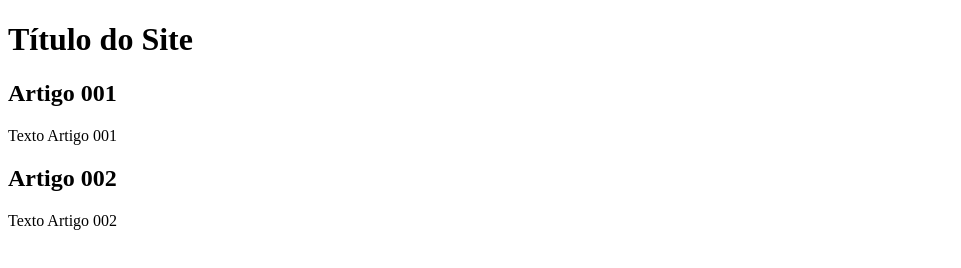
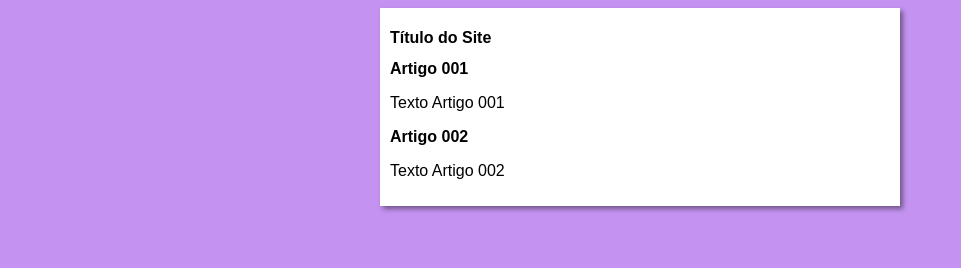
Before and after one commit to Bibia22/projeto-site, a plain HTML site: page index.html in a window 1280 px wide. Shown: the whole page, without its empty margins (0-961 px from the left). Drawn offline with Linux system fonts and the light colour scheme.

Commit message:
iniciei o design

```diff
--- /dev/null
+++ b/estilos/style.css
@@ -0,0 +1,18 @@
+*{
+    font-family: Arial, Helvetica, sans-serif;
+    font-size: 16px;
+}
+
+body {
+    background-color: rgb(196, 147, 241);
+
+}
+
+main{
+    background-color: white;
+    width:500px;
+    margin: auto;
+    padding: 10px;
+    box-shadow:3px 3px 5px rgba(0, 0, 0, 0.431)
+
+}
--- a/index.html
+++ b/index.html
@@ -4,6 +4,7 @@
     <meta charset="UTF-8">
     <meta name="viewport" content="width=device-width, initial-scale=1.0">
     <title>Título do Site</title>
+    <link rel="stylesheet" href="estilos/style.css">
 </head>
 <body>
     <main>
```
